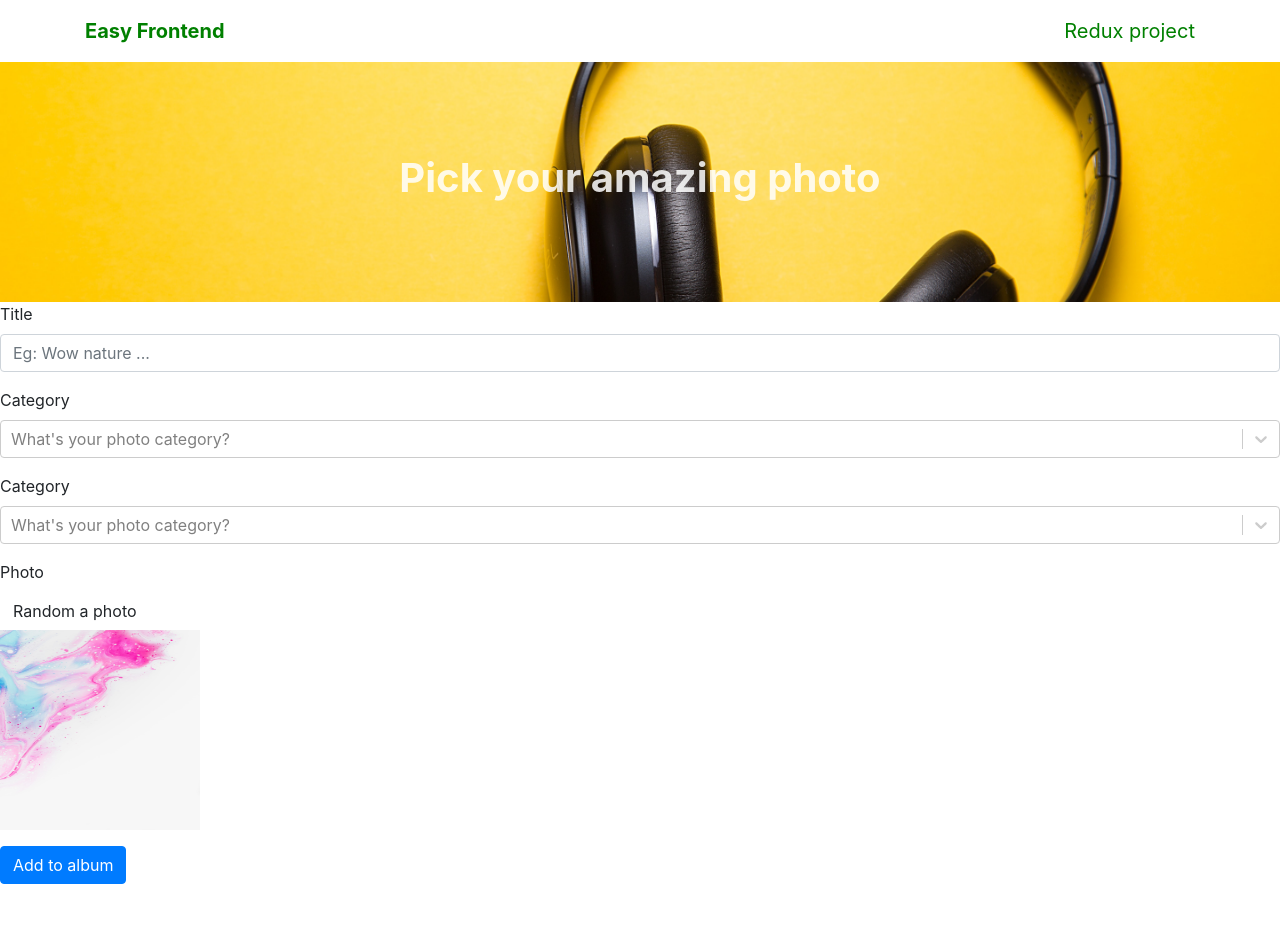
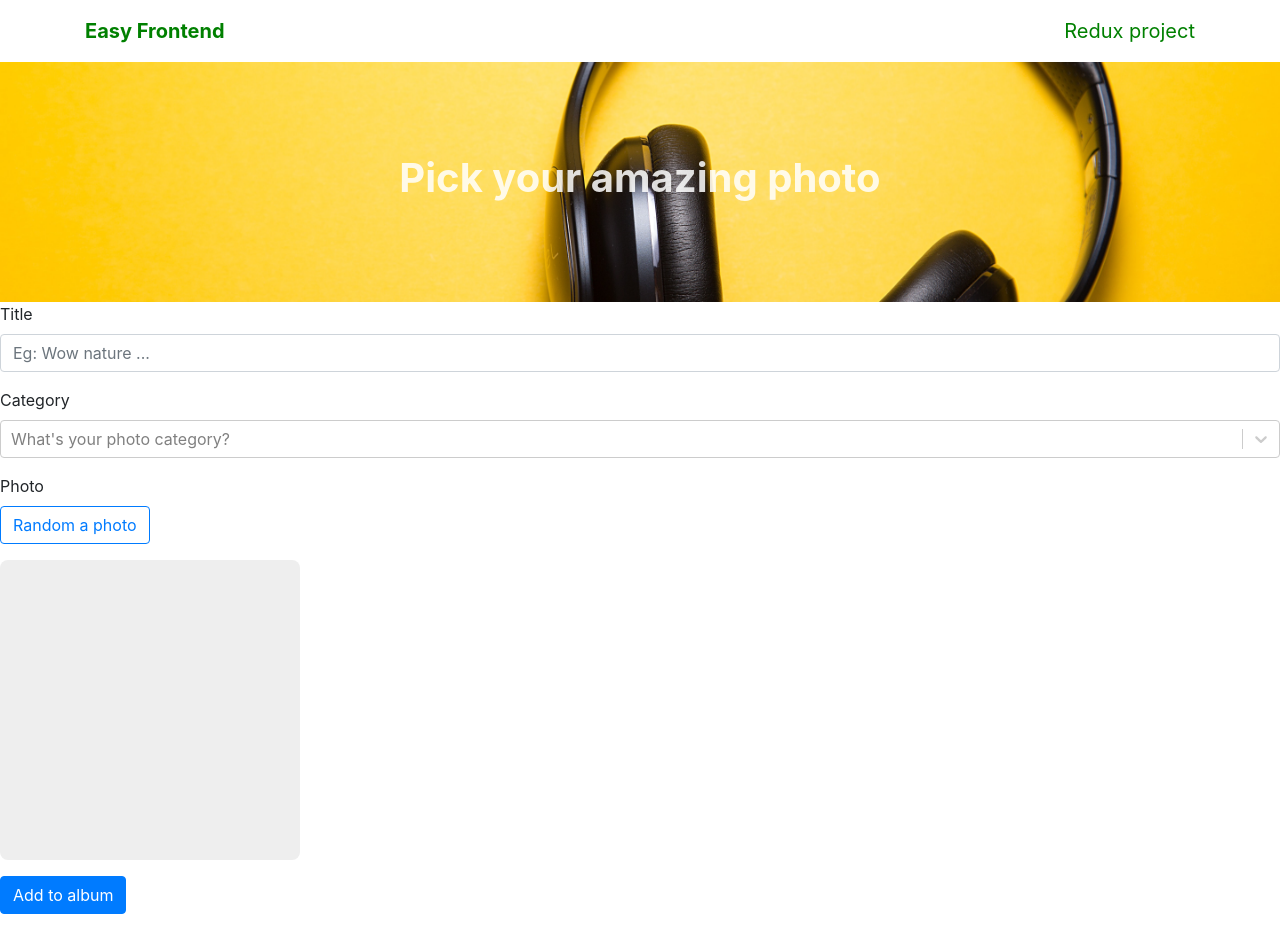
Before and after one commit to tranminhtoan0601/Project-Redux-mini, a React (Create React App) app: page /photos/add in a window 1280 px wide. Before the commit the page ends 900 px from the top, so only its background shows below. Built offline with nearby package versions, Linux system fonts and the light colour scheme.

Commit message:
add total

```diff
--- /dev/null
+++ b/src/components/RandomPhoto/RandomPhoto.scss
@@ -0,0 +1,20 @@
+.random-photo {
+  &__button {
+    margin-bottom: 1rem;
+  }
+
+  &__photo {
+    width: 300px;
+    height: 300px;
+    border-radius: 0.5rem;
+    background-color: #eee;
+
+    & > img {
+      width: 100%;
+      height: 100%;
+
+      border-radius: 0.5rem;
+      vertical-align: middle;
+    }
+  }
+}
--- /dev/null
+++ b/src/components/RandomPhoto/index.jsx
@@ -0,0 +1,62 @@
+import PropTypes from 'prop-types';
+import React from 'react';
+import { Button } from 'reactstrap';
+import './RandomPhoto.scss';
+
+RandomPhoto.propTypes = {
+  name: PropTypes.string,
+  imageUrl: PropTypes.string,
+  onImageUrlChange: PropTypes.func,
+  onRandomButtonBlur: PropTypes.func,
+};
+
+RandomPhoto.defaultProps = {
+  name: '',
+  imageUrl: '',
+  onImageUrlChange: null,
+  onRandomButtonBlur: null,
+}
+
+const getRandomImageUrl = () => {
+  const randomId = Math.trunc(Math.random() * 2000);
+  return `https://picsum.photos/id/${randomId}/300/300`;
+}
+
+function RandomPhoto(props) {
+  const { name, imageUrl, onImageUrlChange, onRandomButtonBlur } = props;
+
+  const handleRandomPhotoClick = async () => {
+    if (onImageUrlChange) {
+      const randomImageUrl = getRandomImageUrl();
+      onImageUrlChange(randomImageUrl)
+    }
+  }
+
+  return (
+    <div className="random-photo">
+      <div className="random-photo__button">
+        <Button
+          outline
+          name={name}
+          color="primary"
+          onBlur={onRandomButtonBlur}
+          onClick={handleRandomPhotoClick}
+        >
+          Random a photo
+        </Button>
+      </div>
+
+      <div className="random-photo__photo">
+        {imageUrl && (
+          <img
+            src={imageUrl}
+            alt="Ooops ... not found. Please click random again!"
+            onError={handleRandomPhotoClick}
+          />
+        )}
+      </div>
+    </div>
+  );
+}
+
+export default RandomPhoto;
--- /dev/null
+++ b/src/custom-fields/RandomPhotoField/index.jsx
@@ -0,0 +1,39 @@
+import RandomPhoto from "components/RandomPhoto";
+import PropTypes from "prop-types";
+import React from "react";
+import { FormGroup, Label } from "reactstrap";
+
+RandomPhotoField.propTypes = {
+  field: PropTypes.object.isRequired,
+  form: PropTypes.object.isRequired,
+
+  label: PropTypes.string,
+};
+
+RandomPhotoField.defaultProps = {
+  label: "",
+};
+
+function RandomPhotoField(props) {
+  const { field, form, label } = props;
+  const { name, value, onBlur } = field;
+
+  const handleImageUrlChange = (newImageUrl) => {
+    form.setFieldValue(name, newImageUrl);
+  };
+
+  return (
+    <FormGroup>
+      {label && <Label for={name}>{label}</Label>}
+
+      <RandomPhoto
+        name={name}
+        imageUrl={value}
+        onImageUrlChange={handleImageUrlChange}
+        onRandomButtonBlur={onBlur}
+      />
+    </FormGroup>
+  );
+}
+
+export default RandomPhotoField;
--- a/src/features/Photo/components/PhotoForm/index.jsx
+++ b/src/features/Photo/components/PhotoForm/index.jsx
@@ -1,3 +1,4 @@
+import RandomPhotoField from "custom-fields/RandomPhotoField";
 import { FastField, Form, Formik } from "formik";
 import Select from "react-select";
 import { Button, FormGroup, Input, Label } from "reactstrap";
@@ -17,7 +18,10 @@
   };
   // npm i --save react-select
   return (
-    <Formik initialValues={initiaValues}>
+    <Formik
+      initialValues={initiaValues}
+      onSubmit={(values) => console.log("Submit: ", values)}
+    >
       {(formikProps) => {
         const { values, errors, touched } = formikProps;
         console.log({ values, errors, touched });
@@ -36,16 +40,13 @@
               placeholder="What's your photo category?"
               options={PHOTO_CATEGORY_OPTIONS}
             />
-            <FormGroup>
-              <Label for="categoryId">Category</Label>
-              <Select
-                id="categoryId"
-                name="categoryId"
-                placeholder="What's your photo category?"
-                options={PHOTO_CATEGORY_OPTIONS}
-              />
-            </FormGroup>
-            <FormGroup>
+            <FastField
+              name="photo"
+              component={RandomPhotoField}
+              label="Photo"
+            />
+
+            {/* <FormGroup>
               <Label for="categoryId">Photo</Label>
               <div>
                 <Button type="button" outline color="promary">
@@ -60,9 +61,11 @@
                   alt="colorful"
                 ></img>
               </div>
-            </FormGroup>
+            </FormGroup> */}
             <FormGroup>
-              <Button color="primary">Add to album</Button>
+              <Button type="submit" color="primary">
+                Add to album
+              </Button>
             </FormGroup>
           </Form>
         );
```
